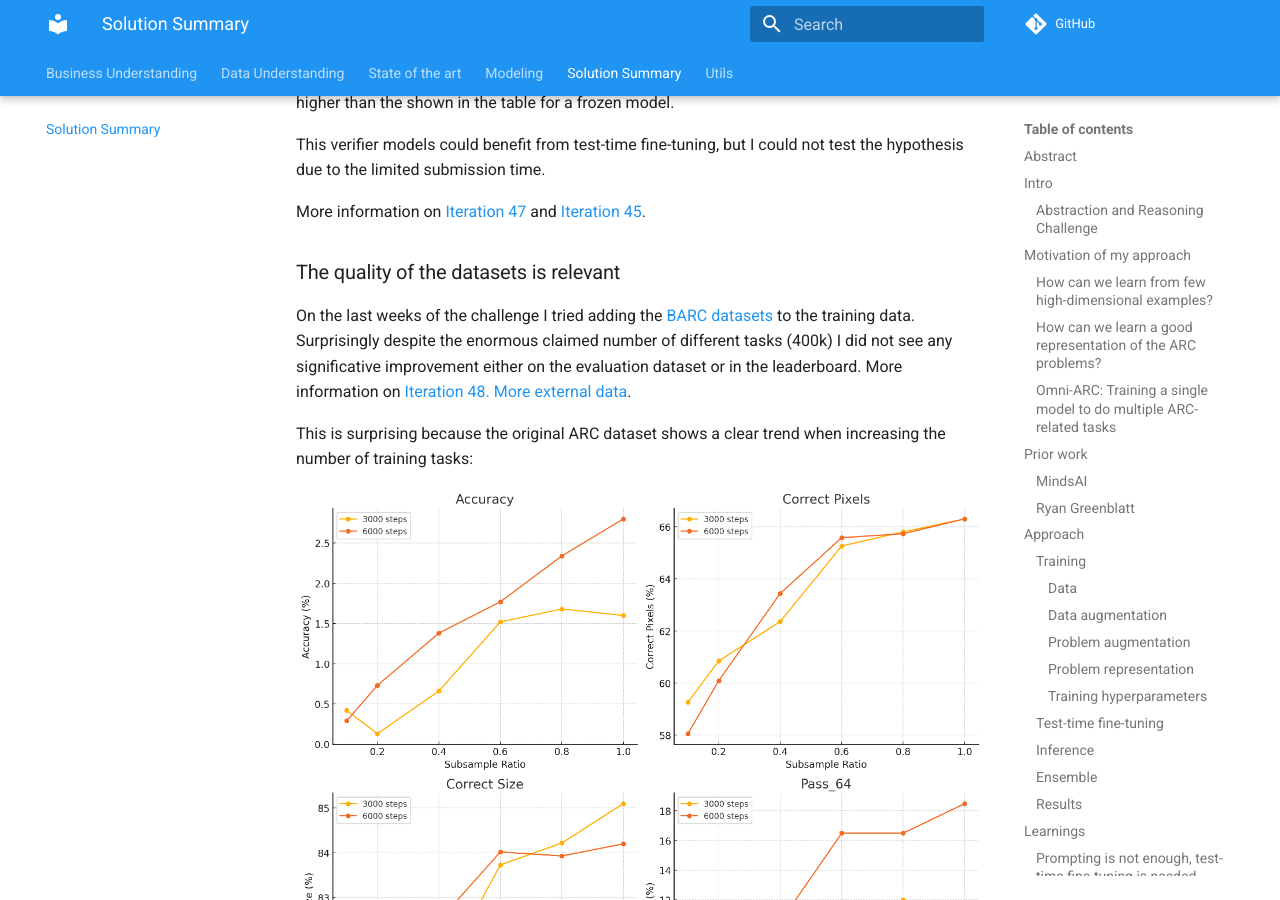
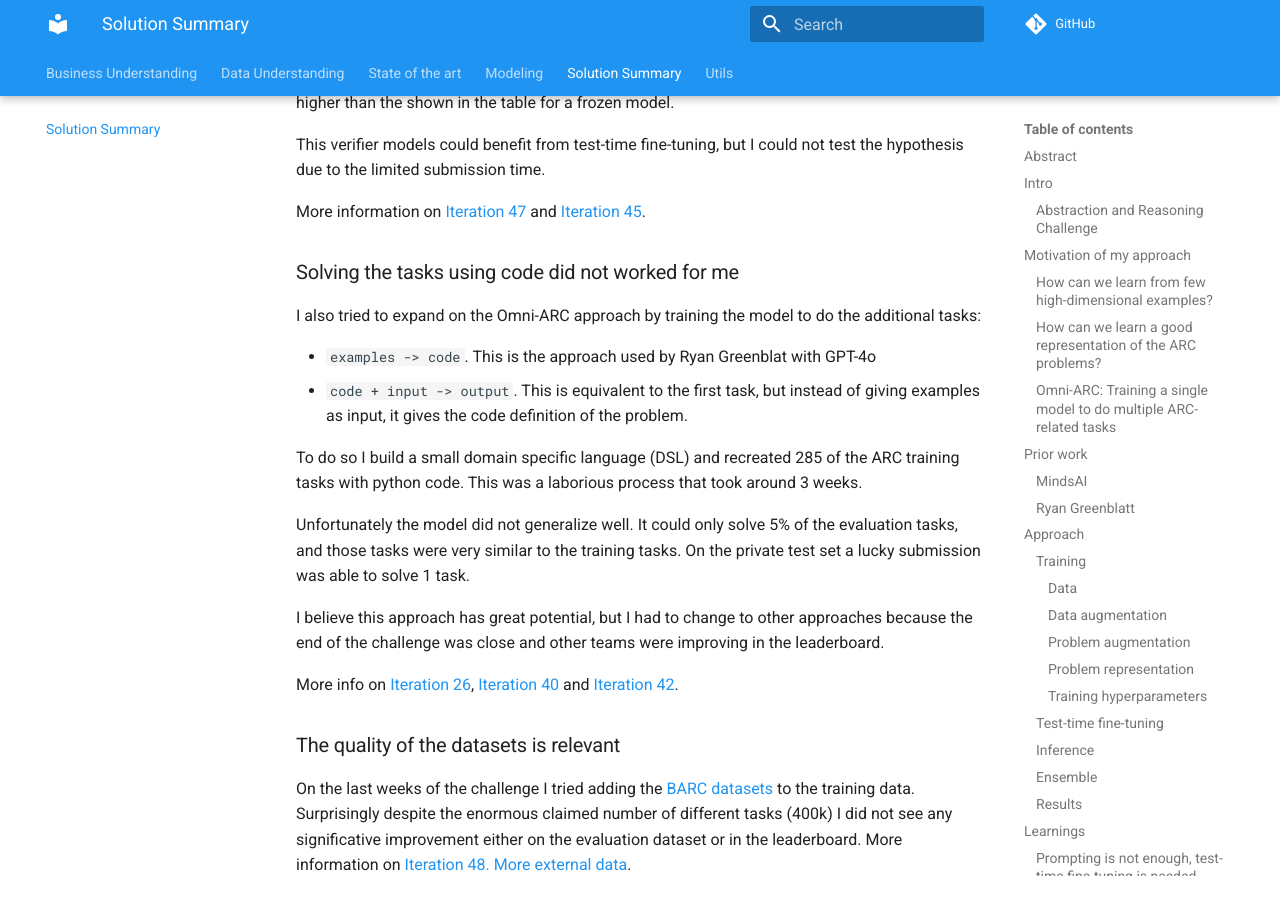
Before and after one commit to zhengjunyao-work/arc24, an MkDocs documentation site: the page built from docs/05_Solution_Summary.md, in a window 1280 px wide and 900 px high, scrolled down 10063 px. Built offline with MkDocs 1.6.1 and Material for MkDocs 9.7.7, drawn with Linux system fonts in a browser that asks for light colours; comment, search, counter and statistics services are not loaded.

Commit message:
updated documentation

```diff
--- a/docs/05_Solution_Summary.md
+++ b/docs/05_Solution_Summary.md
@@ -358,6 +358,25 @@ to the limited submission time.
 
 More information on [Iteration 47](modeling/Iteration_47_select_instead_of_verify.md) and [Iteration 45](modeling/Iteration_45_improve_verifier.md).
 
+### Solving the tasks using code did not worked for me
+
+I also tried to expand on the Omni-ARC approach by training the model to do the additional tasks:
+
+- `examples -> code`. This is the approach used by Ryan Greenblat with GPT-4o
+- `code + input -> output`. This is equivalent to the first task, but instead of giving examples as input, it gives the code definition of the problem.
+
+To do so I build a small domain specific language (DSL) and recreated 285 of the ARC training tasks
+with python code. This was a laborious process that took around 3 weeks.
+
+Unfortunately the model did not generalize well. It could only solve 5% of the evaluation tasks, and those
+tasks were very similar to the training tasks. On the private test set a lucky submission was able to
+solve 1 task.
+
+I believe this approach has great potential, but I had to change to other approaches because the end
+of the challenge was close and other teams were improving in the leaderboard.
+
+More info on [Iteration 26](modeling/Iteration_26_dawn_of_omni_arc.md), [Iteration 40](modeling/Iteration_40_try_coding_models.md) and [Iteration 42](modeling/Iteration_42_improve_omniarc.md).
+
 ### The quality of the datasets is relevant
 
 On the last weeks of the challenge I tried adding the [BARC datasets](https://huggingface.co/collections/barc0/synthetic-arc-dataset-6725aa6031376d3bacc34f76) to the training data. Surprisingly despite the enormous
```
